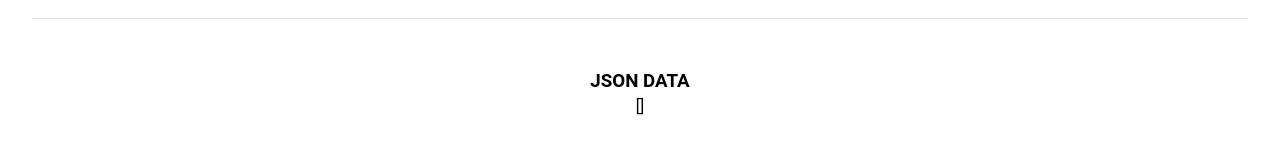
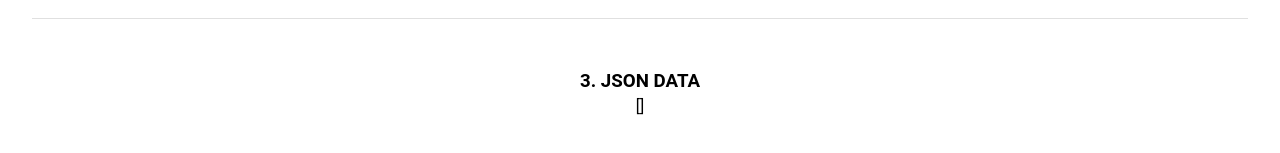
Before and after one commit to jin-vita/chang-api-test, a Vue app: page / in a window 1280 px wide. Shown: the part 539-692 px from the top of the page. Built offline with nearby package versions, Linux system fonts and the light colour scheme.

Commit message:
style code formatting

```diff
--- a/src/views/HomeView.vue
+++ b/src/views/HomeView.vue
@@ -133,7 +133,7 @@ export default {
   </v-table>
   <br>
   <br>
-  <h3>JSON DATA</h3>
+  <h3>3. JSON DATA</h3>
   <p>{{ resultData }}</p>
 </template>
 
```
